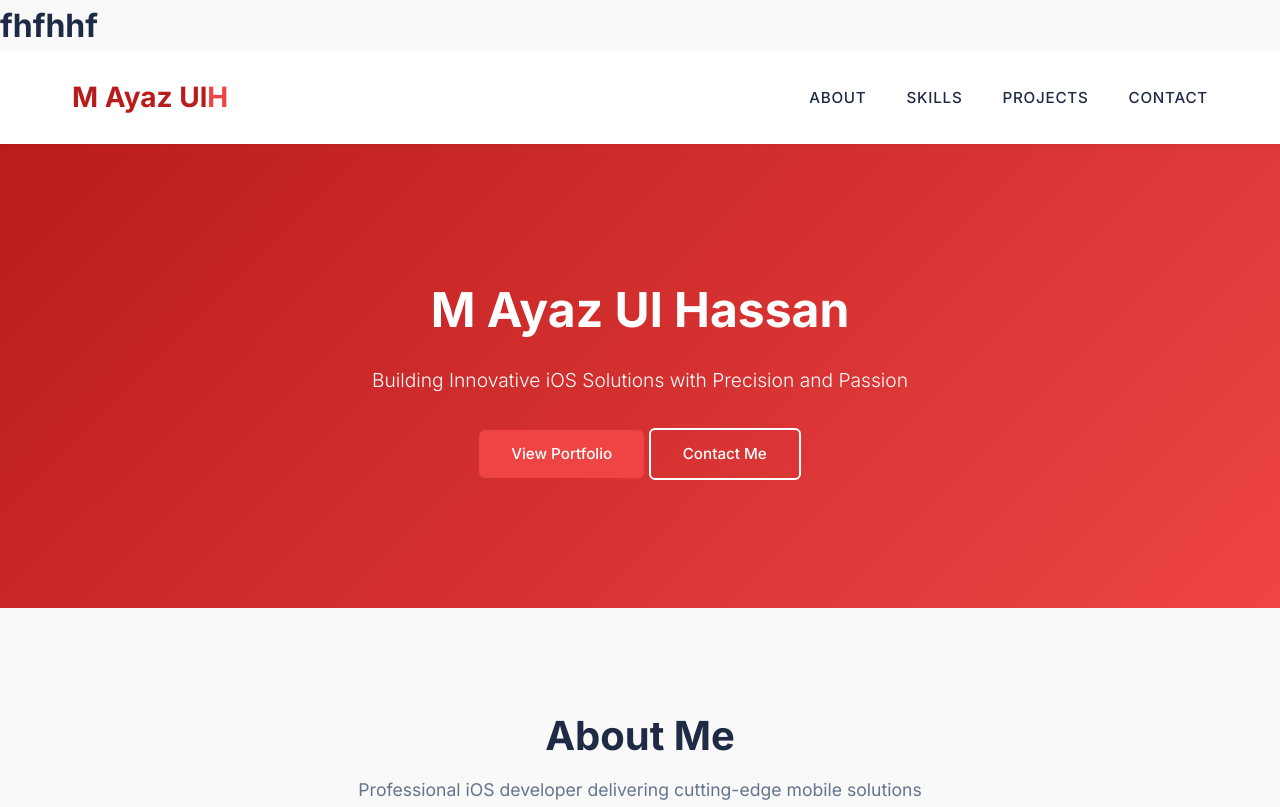
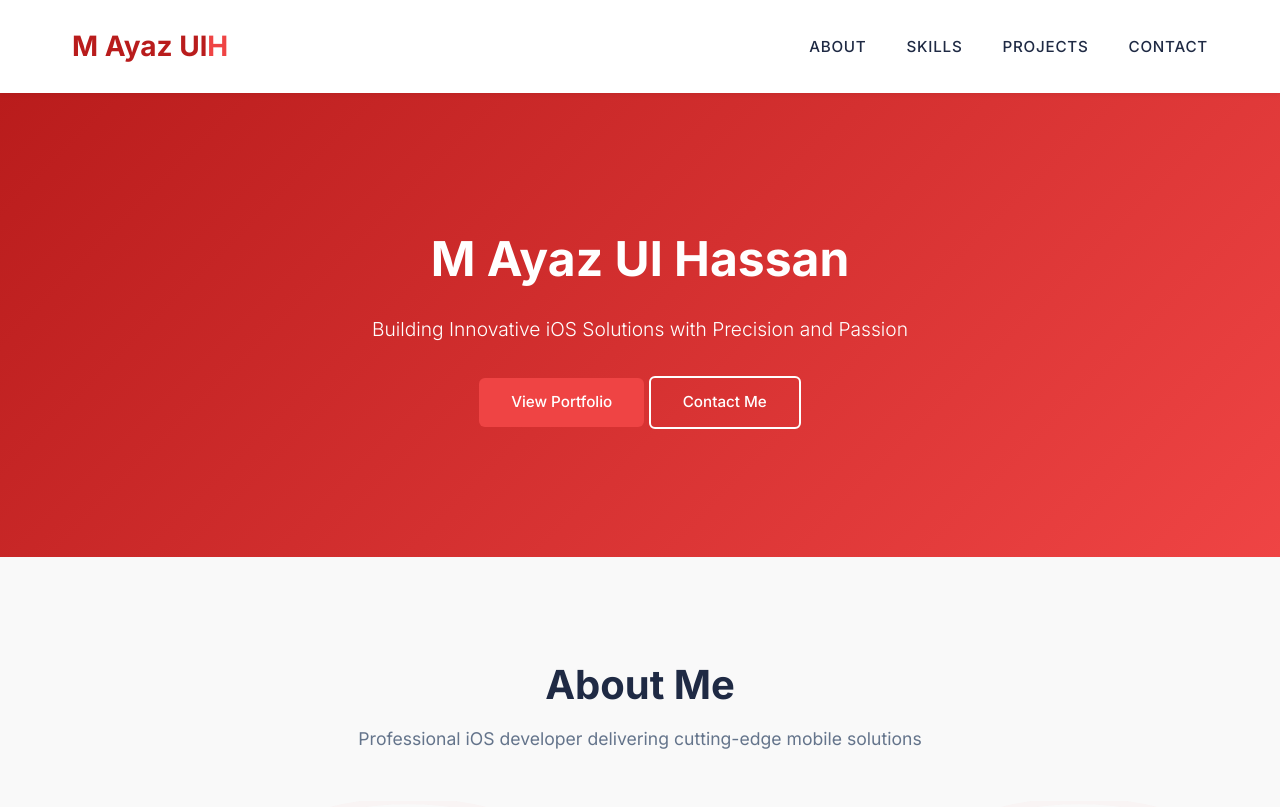
Before and after one commit to AakashRaza/ayazPortfolio, a website: page index.html in a window 1280 px wide. Shown: the top 807 px of the page. Drawn offline with nearby package versions, Linux system fonts and the light colour scheme.

Commit message:
Update index.html

```diff
--- a/index.html
+++ b/index.html
@@ -427,7 +427,6 @@
     </style>
 </head>
 <body>
-    <h1>fhfhhf</h1>
     <header>
         <div class="container header-content">
             <div class="logo">M Ayaz Ul<span>H</span></div>
```
